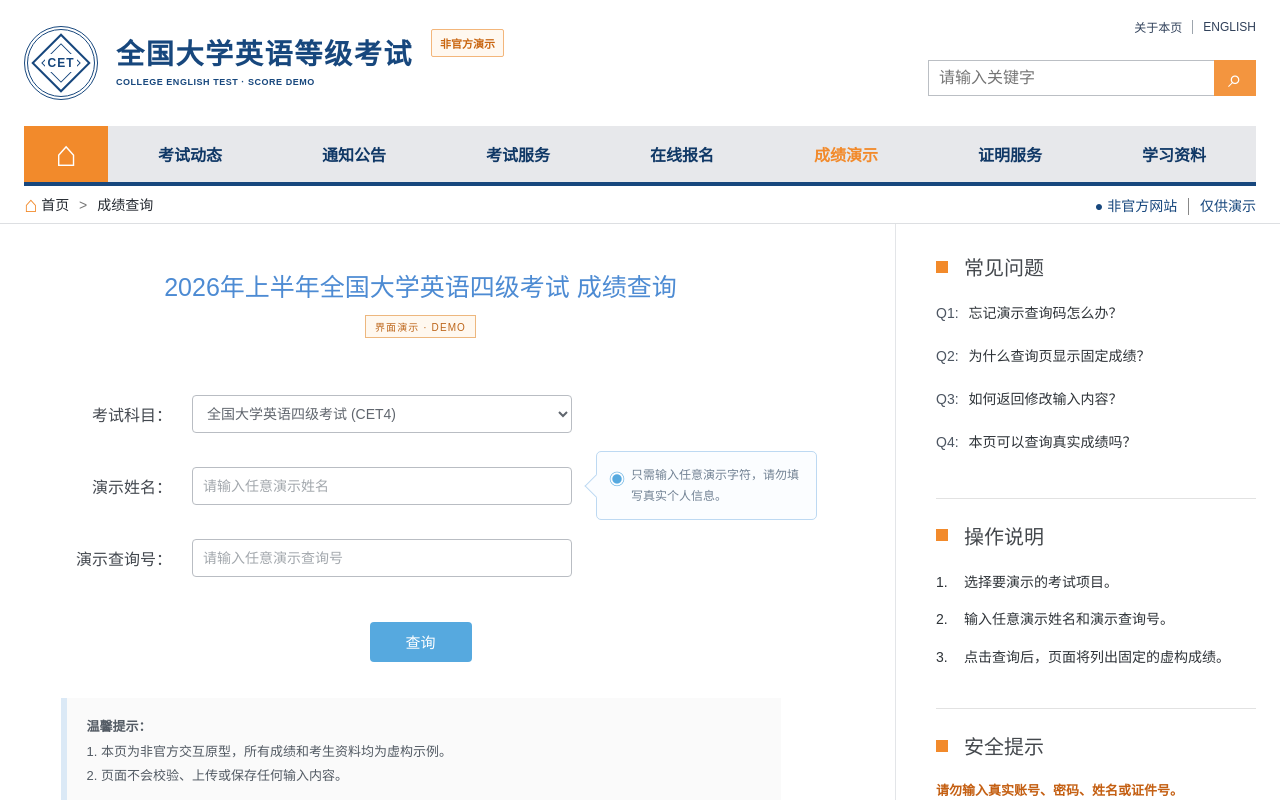
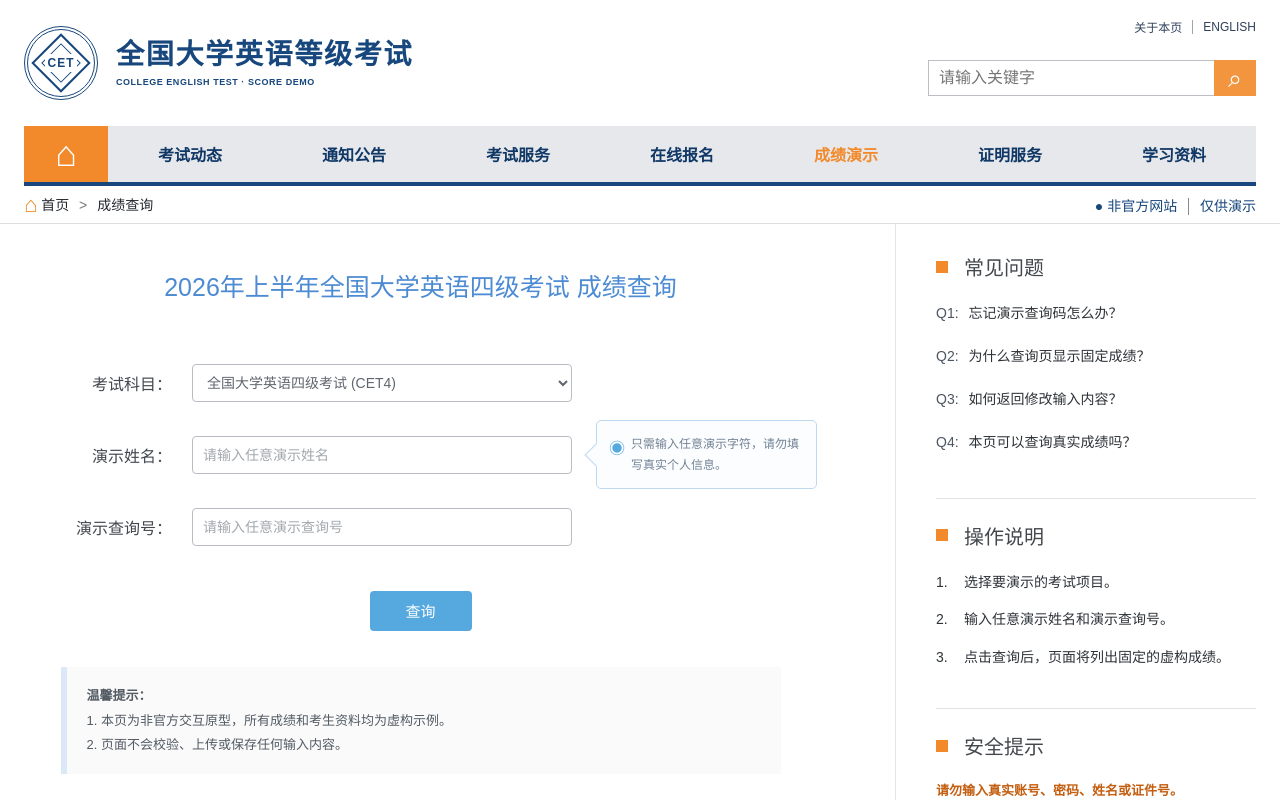
Before and after one commit to sliuhaob/cet4-score-demo, a Next.js app: page / in a window 1280 px wide. Shown: the top 800 px of the page. Built offline with nearby package versions, Linux system fonts and the light colour scheme.

Commit message:
style: remove demo badges from header and query/result views

```diff
--- a/app/page.tsx
+++ b/app/page.tsx
@@ -32,7 +32,6 @@
               <strong>全国大学英语等级考试</strong>
               <small>COLLEGE ENGLISH TEST · SCORE DEMO</small>
             </span>
-            <span className="unofficial-badge">非官方演示</span>
           </a>
 
           <div className="header-tools">
@@ -123,7 +122,6 @@
     <div className="content-grid">
       <section className="query-content" aria-labelledby="query-title">
         <h1 id="query-title">2026年上半年全国大学英语四级考试 成绩查询</h1>
-        <span className="title-demo-mark">界面演示 · DEMO</span>
 
         <form className="query-form" onSubmit={handleSubmit}>
           <div className="form-row">
@@ -196,7 +194,6 @@
   return (
     <section className="result-page" aria-labelledby="result-title">
       <div className="result-sheet">
-        <div className="result-demo-flag">非官方演示数据</div>
         <h1 id="result-title" ref={titleRef} tabIndex={-1}>全国大学英语四级考试 (CET4) 成绩详情</h1>
 
         <dl className="candidate-info">
```
